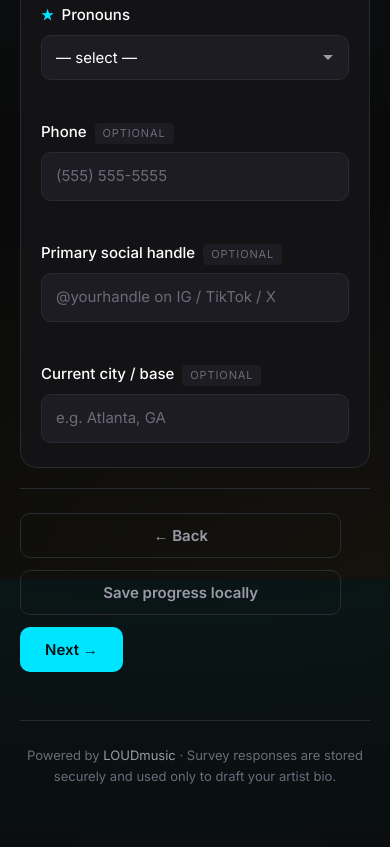
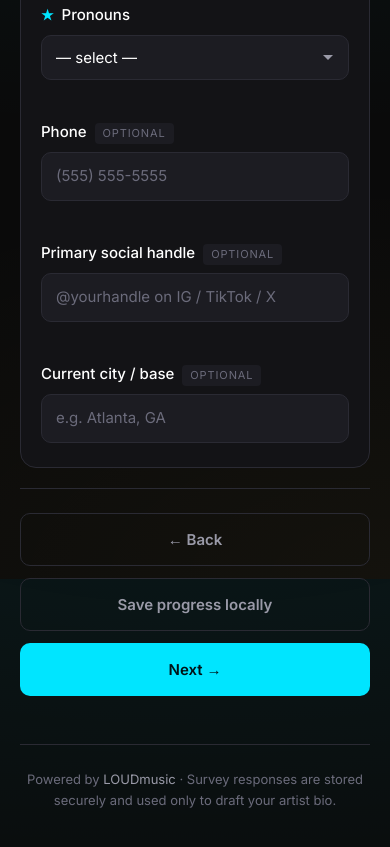
Before and after one commit to LOUDdevs/artist-bio-survey, a plain HTML site: page artist-bio-survey.html in a window 390 px wide. Shown: the part 1109-1956 px from the top of the page. Drawn offline with Linux system fonts and the light colour scheme.

Commit message:
Improve artist bio survey mobile actions

```diff
--- a/artist-bio-survey.html
+++ b/artist-bio-survey.html
@@ -252,9 +252,25 @@
   @media (max-width: 600px) {
     .basics-grid { grid-template-columns: 1fr; }
     .section { padding: 24px 20px; }
+    .container {
+      padding-bottom: calc(80px + env(safe-area-inset-bottom, 0px));
+    }
     .step-chips { grid-template-columns: repeat(7, 1fr); }
-    .actions { justify-content: stretch; }
-    .actions .btn { flex: 1 1 100%; justify-content: center; }
+    .actions {
+      flex-direction: column !important;
+      align-items: stretch !important;
+    }
+    .actions-left, .actions-right {
+      width: 100%;
+      flex: 1 1 100%;
+    }
+    .actions .btn {
+      flex: 1 1 auto;
+      width: 100%;
+      justify-content: center;
+      padding: 16px 24px;
+      min-height: 44px;
+    }
   }
 
   /* Submit / actions */
```
Also changed, not shown: index.html (+18 -2 lines).
